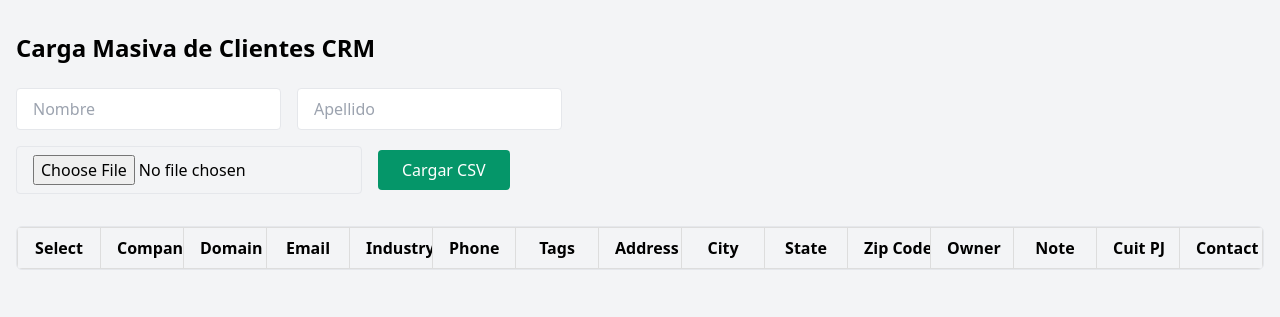
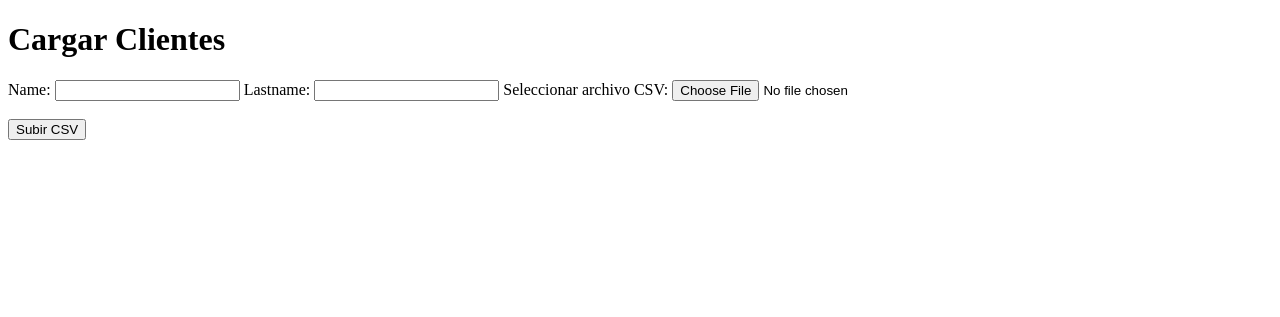
Before and after one commit to JeronimoAlbustoBC/crm-php, a PHP site: page / in a window 1280 px wide. Shown: the top 317 px of the page. Run offline with PHP 8.4, Linux system fonts and the light colour scheme; lists and menus that the app fills with data are empty.

Commit message:
se modificaron archivos y codigo de proyecto

```diff
--- a/carga_masiva/index.php
+++ b/carga_masiva/index.php
@@ -1,298 +1,205 @@
 <!DOCTYPE html>
 <html lang="es">
+
 <head>
     <meta charset="UTF-8">
-    <title>Carga Masiva CRM</title>
-    <!-- cdn de tailwind css -->
-    <link href="https://cdn.jsdelivr.net/npm/tailwindcss@2.2.19/dist/tailwind.min.css" rel="stylesheet">
-    <!-- cdn jquery -->
-    <script src="https://code.jquery.com/jquery-3.6.0.min.js"></script>
-    <!-- estilos css -->
-    <style>
-        /* Estilo para permitir desplazamiento solo en el cuerpo de la tabla */
-        #csvDataTableWrapper {
-            max-height: 500px;
-            overflow-y: auto;
+    <meta name="viewport" content="width=device-width, initial-scale=1.0">
+    <title>Cargar Clientes</title>
+    <script>
+        // funcion para marcar todas las filas
+        function checkAll() {
+            let checkboxes = document.querySelectorAll('.checkbox_client');
+            checkboxes.forEach(function(checkbox) {
+                checkbox.checked = true;
+            });
         }
 
-        /* Estilo para el contenedor de la tabla */
-        .table-container {
-            border: 1px solid #e5e7eb;
-            border-radius: 0.375rem;
-            overflow: hidden;
+        // funcion para desmarcar todas las filas
+        function unCheckAll() {
+            let checkboxes = document.querySelectorAll('.checkbox_client');
+            checkboxes.forEach(function(checkbox) {
+                checkbox.checked = false;
+            });
         }
-
-        /* Estilo para las celdas de la tabla */
-        th,
-        td {
-            padding: 0.5rem;
-            white-space: nowrap;
-            /* Evitar salto de línea */
-            overflow: hidden;
-            border: 1px solid #ddd;
-            /* Bordes de las celdas */
-            min-width: 150px;
-        }
-
-        /* Asegurar que las celdas del encabezado y del cuerpo tengan el mismo ancho */
-        table {
-            table-layout: fixed;
-            width: 100%;
-        }
-
-        th {
-            background-color: #f3f4f6;
-            /* Fondo más claro para el encabezado */
-        }
-
-        td {
-            background-color: #ffffff;
-            /* Fondo blanco para las celdas */
-        }
-
-        /* Bordes entre las filas */
-        tbody tr:nth-child(even) {
-            background-color: #f9fafb;
-        }
-
-        /* Indicador de carga */
-        #loading {
-            position: fixed;
-            top: 0;
-            left: 0;
-            right: 0;
-            bottom: 0;
-            background-color: rgba(0, 0, 0, 0.8);
-            color: whitesmoke;
-            z-index: 9999;
+    </script>
+    <style>
+        /* Alinear los botones en una sola fila */
+        .botones-marcado {
             display: flex;
-            justify-content: center;
-            align-items: center;
-            font-size: 3rem;
-            font-weight: 700;
-        }
-
-        /* Oculta elementos */
-        .hidden {
-            visibility: hidden;
+            gap: 10px;
         }
     </style>
 </head>
 
-<body class="bg-gray-100">
-    <div class="container mx-auto px-4 py-8">
-        <h1 class="text-2xl font-bold mb-6">Carga Masiva de Clientes CRM</h1>
+<body>
+    <h1>Cargar Clientes</h1>
+    <form id="form" method="POST" enctype="multipart/form-data">
+        <label for="name">Name:</label>
+        <input type="text" name="name" required>
+        <label for="lastname">Lastname:</label>
+        <input type="text" name="lastname" required>
+        <label for="csvFile">Seleccionar archivo CSV:</label>
+        <input type="file" name="csvFile" id="csvFile" accept=".csv" required>
+        <br><br>
+        <input type="submit" name="submitFile" value="Subir CSV">
+    </form>
 
-        <!-- Formulario de carga -->
-        <form id="uploadForm" class="mb-8" enctype="multipart/form-data">
-            <div class="flex flex-col space-y-4">
-                <!-- Nombre y Apellido -->
-                <div class="flex items-center space-x-4">
-                    <input type="text" name="userFirstName" placeholder="Nombre" class="px-4 py-2 border rounded" required>
-                    <input type="text" name="userLastName" placeholder="Apellido" class="px-4 py-2 border rounded" required>
-                </div>
+    <?php
+    // Función para verificar si el archivo .CSV es correcto
+    function validateCSV($file)
+    {
+        $finfo = finfo_open(FILEINFO_MIME_TYPE);
+        $mimeType = finfo_file($finfo, $file);
+        finfo_close($finfo);
+        return $mimeType === 'text/plain' || $mimeType === 'application/vnd.ms-excel';
+    }
 
-                <!-- Archivo CSV -->
-                <div class="flex items-center space-x-4">
-                    <input type="file" name="csvFile" accept=".csv" class="px-4 py-2 border rounded" required>
-                    <button type="submit" class="bg-green-600 text-white px-6 py-2 rounded hover:bg-green-900">Cargar CSV</button>
-                </div>
-            </div>
-        </form>
+    if (isset($_POST['submitFile'])) {
+        // Validación del archivo .CSV
+        if (!isset($_FILES['csvFile']) || $_FILES['csvFile']['error'] != 0) {
+            echo "<script>alert('Error al subir el archivo. Intente de nuevo.');</script>";
+            exit;
+        }
 
-        <!-- Tabla de visualización -->
-        <div class="table-container">
-            <!-- Encabezado de la tabla -->
-            <table class="min-w-full divide-y divide-gray-200">
-                <thead class="table-header">
-                    <tr>
-                        <th class="px-4 py-2 border">Select</th>
-                        <th class="px-4 py-2 border">Company Name</th>
-                        <th class="px-4 py-2 border">Domain Name</th>
-                        <th class="px-4 py-2 border">Email</th>
-                        <th class="px-4 py-2 border">Industry</th>
-                        <th class="px-4 py-2 border">Phone</th>
-                        <th class="px-4 py-2 border">Tags</th>
-                        <th class="px-4 py-2 border">Address</th>
-                        <th class="px-4 py-2 border">City</th>
-                        <th class="px-4 py-2 border">State</th>
-                        <th class="px-4 py-2 border">Zip Code</th>
-                        <th class="px-4 py-2 border">Owner</th>
-                        <th class="px-4 py-2 border">Note</th>
-                        <th class="px-4 py-2 border">Cuit PJ</th>
-                        <th class="px-4 py-2 border">Contact</th>
-                    </tr>
-                </thead>
-            </table>
+        // Comprobar si el archivo es un .CSV correcto
+        $file = $_FILES['csvFile']['tmp_name'];
+        if (!validateCSV($file)) {
+            echo "<script>alert('El archivo no es válido. Asegúrese de subir un archivo CSV.');</script>";
+            exit;
+        }
 
-            <!-- Cuerpo de la tabla con desplazamiento -->
-            <div id="csvDataTableWrapper">
-                <table class="min-w-full divide-y divide-gray-200">
-                    <tbody class="bg-white divide-y divide-gray-200" id="csvDataTable"></tbody>
-                </table>
-            </div>
-        </div>
+        // Procesar el archivo .CSV
+        $csv = file_get_contents($file);
+        $rows = explode("\n", $csv);
+        $clients = [];
 
-        <!-- Botones de acción -->
-        <div id="actionButtons" class="mt-4 space-x-4 hidden">
-            <button id="selectAll" class="bg-gray-500 text-white px-4 py-2 rounded hover:bg-gray-700">Seleccionar Todos</button>
-            <button id="approveUpload" class="bg-green-600 text-white px-4 py-2 rounded hover:bg-green-900">Aprobar Carga</button>
-        </div>
+        // Saltar la primera fila (encabezado- titulo)
+        array_shift($rows);
 
-        <!-- Modal de confirmación -->
-        <div id="confirmModal" class="hidden fixed inset-0 bg-gray-800 bg-opacity-50 flex justify-center items-center z-50">
-            <div class="bg-white p-6 rounded-lg shadow-lg w-1/3">
-                <h3 class="text-xl font-bold mb-4">&iquest; Seguro que desea aprobar la carga &quest;</h3>
-                <div class="flex justify-between">
-                    <button id="confirmYes" class="bg-green-600 text-white px-4 py-2 rounded hover:bg-green-900">SI</button>
-                    <button id="confirmNo" class="bg-red-600 text-white px-4 py-2 rounded hover:bg-red-900">NO</button>
-                </div>
-            </div>
-        </div>
+        foreach ($rows as $row) {
+            // se asegura de no procesar filas vacías
+            if (trim($row) != "") {
+                $clients[] = str_getcsv($row, ',');  // .CSV con separador por ,
+            }
+        }
 
-        <!-- Alertas -->
-        <div id="alertContainer" class="mt-4"></div>
-    </div>
+        // Mostrar la tabla con los clientes
+        if (count($clients) > 0) {
+            echo "<h2>Clientes Cargados</h2>";
+            echo "<form method='POST'>";
+            echo "<input type='hidden' name='name' value='" . htmlspecialchars($_POST['name']) . "'>";
+            echo "<input type='hidden' name='lastname' value='" . htmlspecialchars($_POST['lastname']) . "'>";
+            echo "<table border='1'>";
+            echo "<thead>
+            <tr>
+            <th>select</th>
+            <th>company name</th>
+            <th>domain name</th>
+            <th>email</th>
+            <th>industry</th>
+            <th>phone</th>
+            <th>tags</th>
+            <th>address</th>
+            <th>city</th>
+            <th>state</th>
+            <th>postal code</th>
+            <th>owner</th>
+            <th>note</th>
+            <th>cuit pj</th>
+            <th>contact</th>
+            </tr></thead>
+            <tbody>";
 
-    <!-- Indicador de carga -->
-    <div id="loading" class="hidden">Cargando, por favor espere...</div>
-
-    <!-- scripts de animaciones y carga de tablas, y modals -->
-
-    <script>
-        let selectedRows = {};
-        let csvData = [];
-        let fileName = '';
-
-        $(document).ready(function () {
-            // Manejar carga de archivo
-            $('#uploadForm').on('submit', function (e) {
-                e.preventDefault();
-                const formData = new FormData(this);
-                fileName = $('input[type="file"]').val().split('\\').pop();
-
-                // Mostrar indicador de carga
-                $('#loading').removeClass('hidden');
-                $('#actionButtons').addClass('hidden');
-
-                $.ajax({
-                    url: 'process.php',
-                    type: 'POST',
-                    data: formData,
-                    processData: false,
-                    contentType: false,
-                    success: function (response) {
-                        try {
-                            const data = JSON.parse(response);
-                            if (data.error) {
-                                showAlert(data.error, 'error');
-                            } else {
-                                csvData = data;
-                                renderTable(data);
-                                $('#actionButtons').removeClass('hidden'); // Mostrar botones de acción cuando la tabla se ha cargado
-                            }
-                        } catch (e) {
-                            showAlert('Error al procesar la respuesta del servidor', 'error');
-                        }
-                    },
-                    error: function () {
-                        showAlert('Error al procesar el archivo', 'error');
-                    },
-                    complete: function () {
-                        // Ocultar indicador de carga después de la respuesta
-                        $('#loading').addClass('hidden');
-                    }
-                });
-            });
-
-            // Función para renderizar la tabla con los datos
-            function renderTable(data) {
-                const tableBody = $('#csvDataTable');
-                data.forEach((row, index) => {
-                    const tr = $('<tr></tr>');
-                    tr.append(`<td class="px-4 py-2 border"><input type="checkbox" data-index="${index}" class="selectRow"></td>`);
-                    tr.append(`<td class="px-4 py-2 border">${row.company_name}</td>`);
-                    tr.append(`<td class="px-4 py-2 border">${row.domain_name}</td>`);
-                    tr.append(`<td class="px-4 py-2 border">${row.email}</td>`);
-                    tr.append(`<td class="px-4 py-2 border">${row.industry}</td>`);
-                    tr.append(`<td class="px-4 py-2 border">${row.phone}</td>`);
-                    tr.append(`<td class="px-4 py-2 border">${row.tags}</td>`);
-                    tr.append(`<td class="px-4 py-2 border">${row.address}</td>`);
-                    tr.append(`<td class="px-4 py-2 border">${row.city}</td>`);
-                    tr.append(`<td class="px-4 py-2 border">${row.state}</td>`);
-                    tr.append(`<td class="px-4 py-2 border">${row.zip_code}</td>`);
-                    tr.append(`<td class="px-4 py-2 border">${row.owner}</td>`);
-                    tr.append(`<td class="px-4 py-2 border">${row.note}</td>`);
-                    tr.append(`<td class="px-4 py-2 border">${row.cuit_pj}</td>`);
-                    tr.append(`<td class="px-4 py-2 border">${row.contact}</td>`);
-                    tableBody.append(tr);
-                });
-
-                // selecciona las filas que desea cargar
-                $('.selectRow').change(function () {
-                    const rowIndex = $(this).data('index');
-                    if (this.checked) {
-                        selectedRows[rowIndex] = true;
-                    } else {
-                        delete selectedRows[rowIndex];
-                    }
-                    updateTableSelection();
-                });
+            foreach ($clients as $index => $client) {
+                echo "<tr><td><input type='checkbox' class='checkbox_client' name='clients[]' value='$index'></td>";
+                echo "<td>" . htmlspecialchars($client[1]) . "</td>"; // company_name
+                echo "<td>" . htmlspecialchars($client[2]) . "</td>"; // domain_name
+                echo "<td>" . htmlspecialchars($client[3]) . "</td>"; // email
+                echo "<td>" . htmlspecialchars($client[4]) . "</td>"; // industry
+                echo "<td>" . htmlspecialchars($client[5]) . "</td>"; // phone
+                echo "<td>" . htmlspecialchars($client[6]) . "</td>"; // tags
+                echo "<td>" . htmlspecialchars($client[7]) . "</td>"; // address
+                echo "<td>" . htmlspecialchars($client[8]) . "</td>"; // city
+                echo "<td>" . htmlspecialchars($client[9]) . "</td>"; // state
+                echo "<td>" . htmlspecialchars($client[10]) . "</td>"; // postal code
+                echo "<td>" . htmlspecialchars($client[11]) . "</td>"; // owner
+                echo "<td>" . htmlspecialchars($client[12]) . "</td>"; // note
+                echo "<td>" . htmlspecialchars($client[13]) . "</td>"; // cuit pj
+                echo "<td>" . htmlspecialchars($client[14]) . "</td>"; // contact
+                echo "</tr>";
             }
 
-            // actualizar las filas seleccionadas
-            function updateTableSelection() {
-                $('.selectRow').each(function () {
-                    const rowIndex = $(this).data('index');
-                    this.checked = selectedRows[rowIndex] !== undefined;
-                });
-            }
+            echo "</tbody></table>";
 
-            // Función para seleccionar o desmarcar todas las filas
-            $('#selectAll').click(function () {
-                const allSelected = Object.keys(selectedRows).length === csvData.length;
-                if (allSelected) {
-                    selectedRows = {}; // Desmarcar todas
-                } else {
-                    csvData.forEach((_, index) => {
-                        selectedRows[index] = true; // Marcar todas
-                    });
-                }
-                updateTableSelection();
-            });
+            // Botones de marcar/desmarcar clientes
+            echo "<div class='botones-marcado'>
+                    <input type='button' value='Marcar Todos' onclick='checkAll()'>
+                    <input type='button' value='Desmarcar Todos' onclick='unCheckAll()'>
+                  </div>";
 
-            // Aprobar carga de datos
-            $('#approveUpload').click(function () {
-                // Mostrar modal de confirmación
-                $('#confirmModal').removeClass('hidden');
-            });
+            echo "<br><br><input type='submit' name='loadClients' value='Cargar Clientes'>";
+            echo "</form>";
+        } else {
+            echo "<script>alert('El archivo no contiene datos válidos.');</script>";
+        }
+    }
+    ?>
 
-            // Confirmar la acción en el modal
-            $('#confirmYes').click(function () {
-                if (Object.keys(selectedRows).length > 0) {
-                    showAlert('Carga aprobada para las filas seleccionadas', 'success');
-                } else {
-                    showAlert('No se ha seleccionado ninguna fila para aprobar', 'error');
-                }
-                // Cerrar el modal
-                $('#confirmModal').addClass('hidden');
-            });
+<?php
+if (isset($_POST['loadClients'])) {
+    $clientSelec = isset($_POST['clients']) ? $_POST['clients'] : [];
+    $name = htmlspecialchars($_POST['name']);      // Nombre del usuario
+    $lastname = htmlspecialchars($_POST['lastname']); // Apellido del usuario
 
-            // Cancelar la acción en el modal
-            $('#confirmNo').click(function () {
-                // Cerrar el modal
-                $('#confirmModal').addClass('hidden');
-            });
+    if (!empty($clientSelec) && is_array($clientSelec)) {
+        // Crear directorio de logs si no existe
+        $logDirectory = 'logs/' . date('Y/m');
+        if (!file_exists($logDirectory)) {
+            mkdir($logDirectory, 0777, true);
+        }
 
-            // Mostrar alerta
-            function showAlert(message, type) {
-                const alertContainer = $('#alertContainer');
-                alertContainer.empty();
-                const alertClass = type === 'success' ? 'bg-green-100 text-green-800' : 'bg-red-100 text-red-800';
-                alertContainer.append(`<div class="px-4 py-2 ${alertClass} rounded">${message}</div>`);
-            }
-        });
-    </script>
+        // Crear el archivo de log con la fecha y hora actual
+        $logFile = $logDirectory . '/log_' . date('d-m-Y_H-i-s') . '.txt';
+        $logContent = "Fecha: " . date('Y-m-d H:i:s') . "\n";
+        $logContent .= "Cantidad de registros: " . count($clientSelec) . "\n";
+        $logContent .= "Propietario: " . $_SERVER['REMOTE_ADDR'] . "\n\n";
+        $logContent .= "Nombre: " . $name . "\n";
+        $logContent .= "Apellido: " . $lastname . "\n\n";
+
+        // Iterar sobre los clientes seleccionados
+        foreach ($clientSelec as $index) {
+            $client = $clients[$index]; // Obtener la fila del cliente correspondiente
+
+            // Aquí agregamos los detalles de cada cliente seleccionado al archivo de log
+            $logContent .= "Nombre de la Empresa: " . htmlspecialchars($client[0]) . "\n"; // company_name
+            $logContent .= "Dominio: " . htmlspecialchars($client[1]) . "\n"; // domain_name
+            $logContent .= "Email: " . htmlspecialchars($client[2]) . "\n"; // email
+            $logContent .= "Sector: " . htmlspecialchars($client[3]) . "\n"; // industry
+            $logContent .= "Teléfono: " . htmlspecialchars($client[4]) . "\n"; // phone
+            $logContent .= "Tags: " . htmlspecialchars($client[5]) . "\n"; // tags
+            $logContent .= "Dirección: " . htmlspecialchars($client[6]) . "\n"; // address
+            $logContent .= "Ciudad: " . htmlspecialchars($client[7]) . "\n"; // city
+            $logContent .= "Estado/Región: " . htmlspecialchars($client[8]) . "\n"; // state
+            $logContent .= "Código Postal: " . htmlspecialchars($client[9]) . "\n"; // postal code
+            $logContent .= "Propietario: " . htmlspecialchars($client[10]) . "\n"; // owner
+            $logContent .= "Nota: " . htmlspecialchars($client[11]) . "\n"; // note
+            $logContent .= "CUIT PJ: " . htmlspecialchars($client[12]) . "\n"; // cuit pj
+            $logContent .= "Contactos: " . htmlspecialchars($client[13]) . "\n\n"; // contact
+        }
+
+        // Intentar escribir el contenido en el archivo
+        if (file_put_contents($logFile, $logContent) !== false) {
+            echo "<script>alert('Subida de clientes exitosa. Código 200 OK');</script>";
+        } else {
+            echo "<script>alert('Error al escribir el archivo de log.');</script>";
+        }
+    } else {
+        echo "<script>alert('No se seleccionaron clientes para cargar o los datos no son válidos.');</script>";
+    }
+}
+?>
+
+
 </body>
 
 </html>
```
Also changed, not shown: LEER.txt (+6 -101 lines), carga_masiva/process.php (deleted, +0 -59 lines), carga_masiva/upload.php (added), 3 other files.
